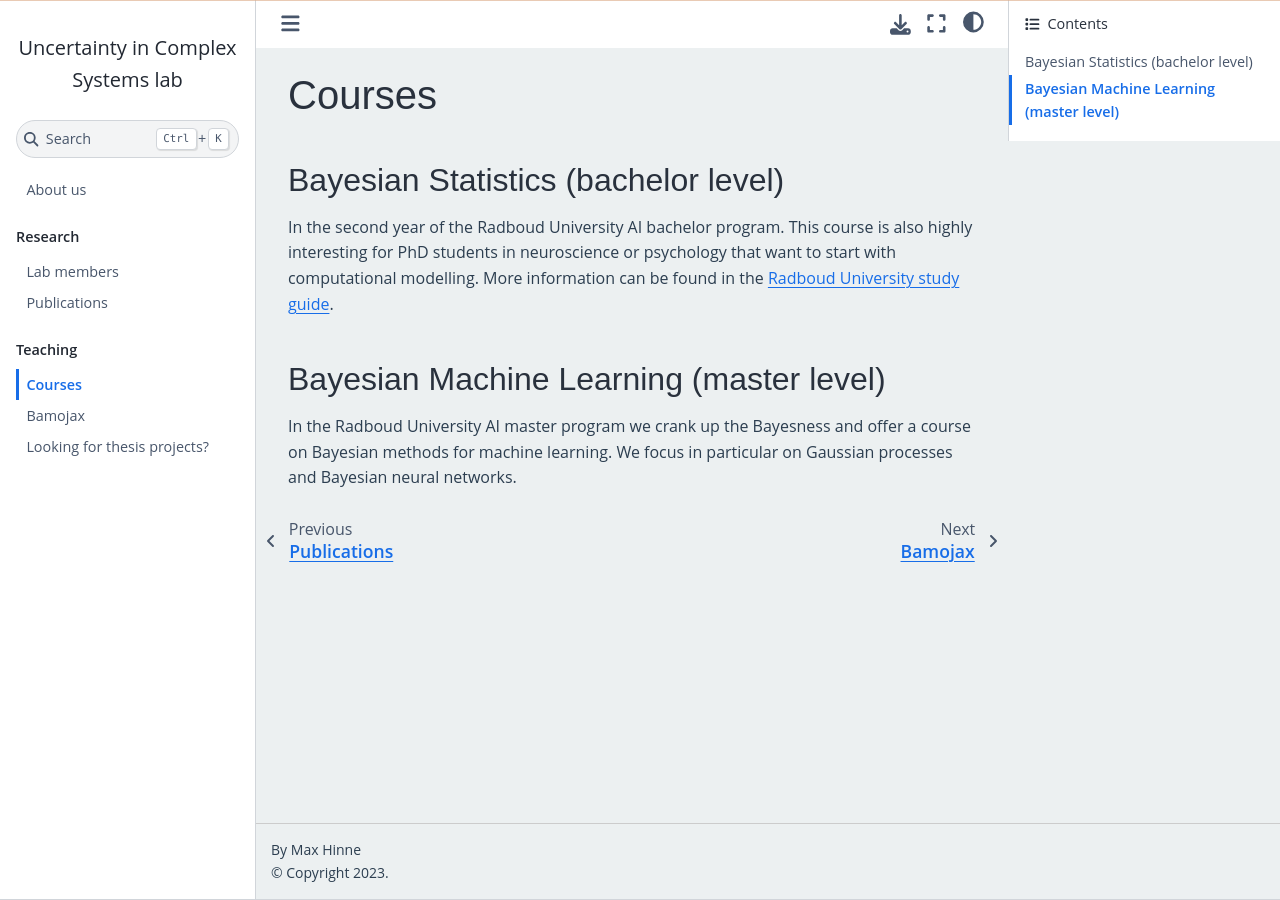
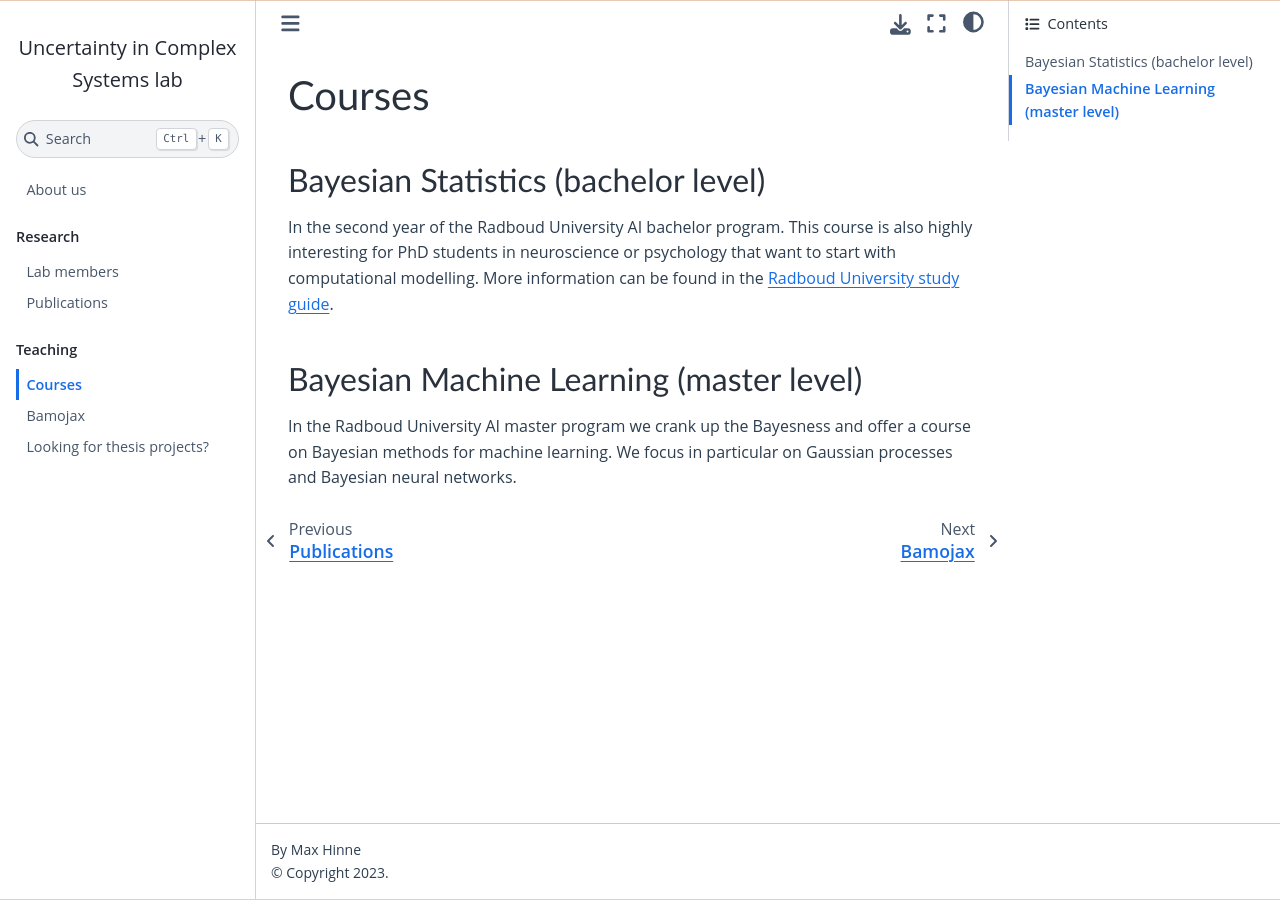
Before and after one commit to mhinne/uncertainty-in-complex-systems, a Jupyter Book: the page built from courses.md, in a window 1280 px wide. Built offline with Jupyter Book 1.0.4 settings and Sphinx 7.4.7 and the Sphinx Book theme 1.1.4, drawn with Linux system fonts in a browser that asks for light colours.

Commit message:
Update CSS

```diff
--- a/_static/additional_style.css
+++ b/_static/additional_style.css
@@ -3,17 +3,18 @@
 body {
   font-family: 'Open Sans', sans-serif;
   color: #2C3E50;
-  background-color: #ECF0F1;
   line-height: 1.6;
 }
 
 h1, h2, h3, h4, h5, h6 {
-  font-family: 'Montserrat', sans-serif;
+  font-family: 'Gill Sans', sans-serif;
   color: #2C3E50;
   margin-bottom: 1rem;
 }
 
-
+title {
+  font-family: 'Gill Sans', sans-serif;
+}
 
 
 /* General card styling */
```
Also changed, not shown: 2 other files.
